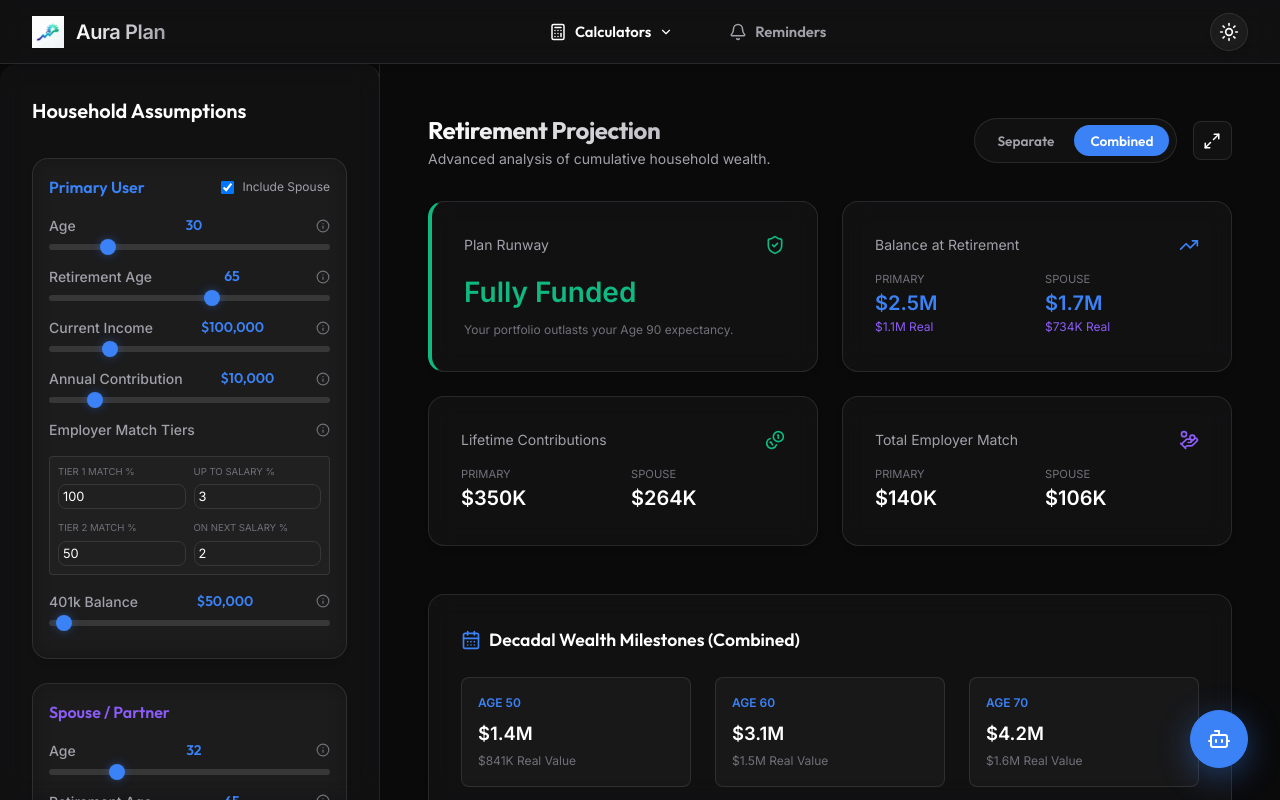
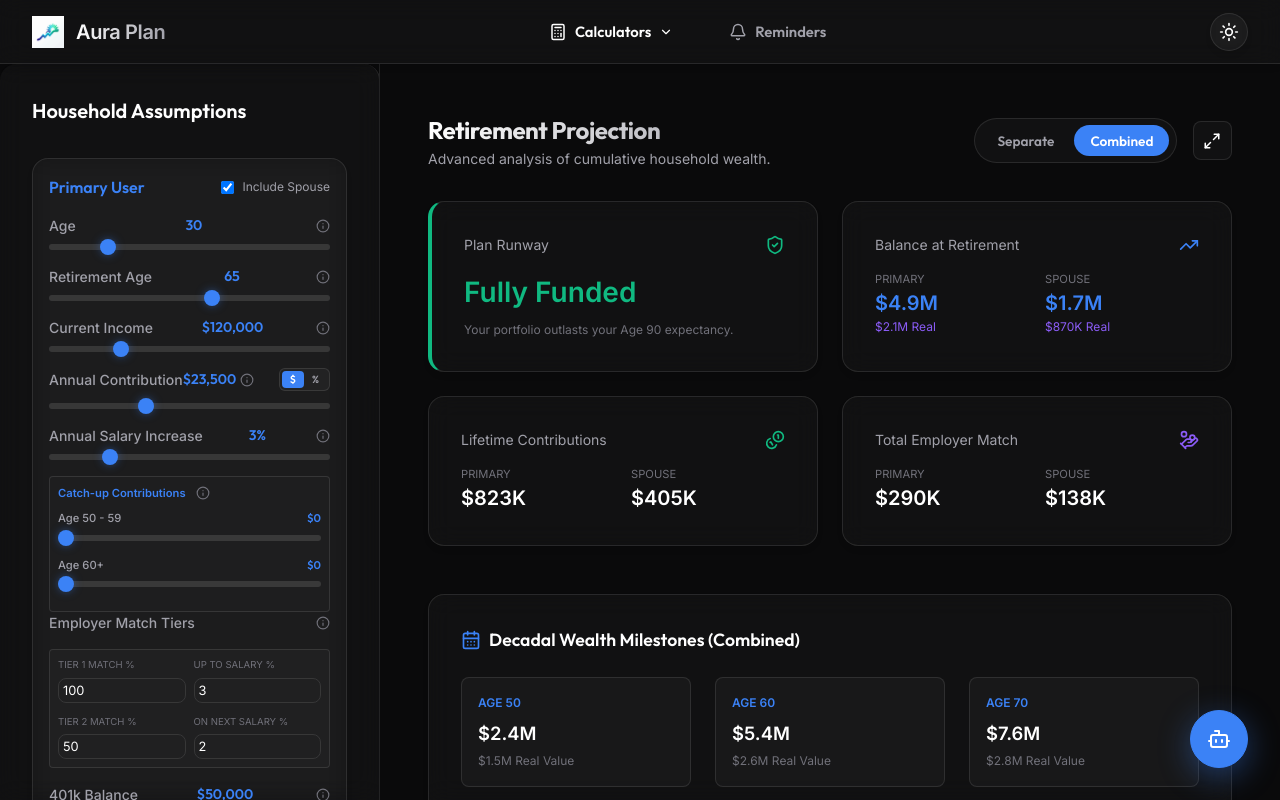
Before and after one commit to aravindannet/FinancialPlanner, a React (Vite) app: page / in a window 1280 px wide. Built offline with nearby package versions, Linux system fonts and the light colour scheme.

Commit message:
Added Advanced Wealth Controls: $/% contribution toggles, individual salary growth, persistent wealth controls, and targeted stress test timing.

```diff
--- a/src/App.tsx
+++ b/src/App.tsx
@@ -10,23 +10,30 @@ export interface AppState {
   retireAge: number;
   userIncome: number;
   userContribution: number;
+  userContributionType: 'dollar' | 'percent';
+  userMatchTier1Pct: number;
+  userMatchTier1Max: number;
+  userMatchTier2Pct: number;
+  userMatchTier2Max: number;
+  salaryGrowthUser: number;
+  catchUp50User: number;
+  catchUp60User: number;
   currentBalanceUser: number;
 
   spouseAge: number;
   spouseRetireAge: number;
   spouseIncome: number;
   spouseContribution: number;
+  spouseContributionType: 'dollar' | 'percent';
   spouseMatchTier1Pct: number;
   spouseMatchTier1Max: number;
   spouseMatchTier2Pct: number;
   spouseMatchTier2Max: number;
+  salaryGrowthSpouse: number;
+  catchUp50Spouse: number;
+  catchUp60Spouse: number;
   currentBalanceSpouse: number;
   hasSpouse: boolean;
-
-  userMatchTier1Pct: number;
-  userMatchTier1Max: number;
-  userMatchTier2Pct: number;
-  userMatchTier2Max: number;
 
   lifeExpectancy: number;
   expectedReturn: number;
@@ -40,6 +47,7 @@ export interface AppState {
   ssStartAgeSpouse: 62 | 67 | 70;
   taxRate: number; // Percentage
   enableStressTest: boolean;
+  stressTestAge: number;
   applyEarlyPenalty: boolean;
   withdrawalStartAge: number;
 
@@ -76,22 +84,30 @@ function App() {
   const [state, setState] = useState<AppState>({
     userAge: 30,
     retireAge: 65,
-    userIncome: 100000,
-    userContribution: 10000,
-    currentBalanceUser: 50000,
+    userIncome: 120000,
+    userContribution: 23500,
+    userContributionType: 'dollar',
     userMatchTier1Pct: 100,
     userMatchTier1Max: 3,
     userMatchTier2Pct: 50,
     userMatchTier2Max: 2,
+    salaryGrowthUser: 3,
+    catchUp50User: 0,
+    catchUp60User: 0,
+    currentBalanceUser: 50000,
 
-    spouseAge: 32,
+    spouseAge: 38,
     spouseRetireAge: 65,
-    spouseIncome: 80000,
-    spouseContribution: 8000,
+    spouseIncome: 85000,
+    spouseContribution: 15000,
+    spouseContributionType: 'dollar',
     spouseMatchTier1Pct: 100,
     spouseMatchTier1Max: 3,
     spouseMatchTier2Pct: 50,
     spouseMatchTier2Max: 2,
+    salaryGrowthSpouse: 3,
+    catchUp50Spouse: 0,
+    catchUp60Spouse: 0,
     currentBalanceSpouse: 30000,
     hasSpouse: true,
 
@@ -113,7 +129,8 @@ function App() {
     contributionModel: 'mid-year',
     theme: 'dark',
     applyEarlyPenalty: false,
-    withdrawalStartAge: 65,
+    withdrawalStartAge: 60,
+    stressTestAge: 65,
   });
 
   useEffect(() => {
@@ -138,31 +155,61 @@ function App() {
       const currentAgeSpouse = state.spouseAge + yearIdx;
       const cumulativeInflation = Math.pow(1 + inflationRate, yearIdx);
 
-      // Apply Stress Test (2008 Crash: -37% in Year 1)
-      const yearlyReturn = (state.enableStressTest && yearIdx === 0) ? -0.37 : nominalRate;
+      // Compounded Income
+      const currentIncomeUser = state.userIncome * Math.pow(1 + (state.salaryGrowthUser/100), yearIdx);
+      const currentIncomeSpouse = state.spouseIncome * Math.pow(1 + (state.salaryGrowthSpouse/100), yearIdx);
+
+      // Apply Stress Test to return
+      const yearlyReturn = (state.enableStressTest && currentAgeUser === state.stressTestAge) ? -0.37 : nominalRate;
 
       // --- USER CALCULATIONS ---
       let userCont = 0;
       let userMatch = 0;
       if (currentAgeUser < state.retireAge) {
-        userCont = Math.min(state.userContribution, 24500);
-        // Tiered Match User
-        const tier1Match = Math.min(state.userIncome * (state.userMatchTier1Max / 100), userCont) * (state.userMatchTier1Pct / 100);
-        const userContAboveTier1 = Math.max(0, userCont - (state.userIncome * (state.userMatchTier1Max / 100)));
-        const tier2Match = Math.min(state.userIncome * (state.userMatchTier2Max / 100), userContAboveTier1) * (state.userMatchTier2Pct / 100);
-        userMatch = tier1Match + tier2Match;
+        // Base Contribution
+        const baseCont = state.userContributionType === 'dollar'
+          ? state.userContribution
+          : (currentIncomeUser * (state.userContribution / 100));
+
+        // Catch-up
+        let catchUp = 0;
+        if (currentAgeUser >= 60) {
+          catchUp = state.catchUp60User;
+        } else if (currentAgeUser >= 50) {
+          catchUp = state.catchUp50User;
+        }
+
+        userCont = baseCont + catchUp;
+
+        const tier1Amount = currentIncomeUser * (state.userMatchTier1Max / 100);
+        const tier1Match = tier1Amount * (state.userMatchTier1Pct / 100);
+        const tier2Amount = currentIncomeUser * (state.userMatchTier2Max / 100);
+        const tier2Match = tier2Amount * (state.userMatchTier2Pct / 100);
+        userMatch = Math.min(userCont, tier1Match + tier2Match);
       }
 
       // --- SPOUSE CALCULATIONS ---
       let spouseCont = 0;
       let spouseMatch = 0;
       if (state.hasSpouse && currentAgeSpouse < state.spouseRetireAge) {
-        spouseCont = Math.min(state.spouseContribution, 24500);
-        // Tiered Match Spouse
-        const tier1MatchS = Math.min(state.spouseIncome * (state.spouseMatchTier1Max / 100), spouseCont) * (state.spouseMatchTier1Pct / 100);
-        const spouseContAboveTier1 = Math.max(0, spouseCont - (state.spouseIncome * (state.spouseMatchTier1Max / 100)));
-        const tier2MatchS = Math.min(state.spouseIncome * (state.spouseMatchTier2Max / 100), spouseContAboveTier1) * (state.spouseMatchTier2Pct / 100);
-        spouseMatch = tier1MatchS + tier2MatchS;
+        const baseCont = state.spouseContributionType === 'dollar'
+          ? state.spouseContribution
+          : (currentIncomeSpouse * (state.spouseContribution / 100));
+
+        let catchUp = 0;
+        if (currentAgeSpouse >= 60) {
+          catchUp = state.catchUp60Spouse;
+        } else if (currentAgeSpouse >= 50) {
+          catchUp = state.catchUp50Spouse;
+        }
+
+        spouseCont = baseCont + catchUp;
+
+        const tier1Amount = currentIncomeSpouse * (state.spouseMatchTier1Max / 100);
+        const tier1Match = tier1Amount * (state.spouseMatchTier1Pct / 100);
+        const tier2Amount = currentIncomeSpouse * (state.spouseMatchTier2Max / 100);
+        const tier2Match = tier2Amount * (state.spouseMatchTier2Pct / 100);
+        spouseMatch = Math.min(spouseCont, tier1Match + tier2Match);
       }
 
       // Interest — varies by contribution model
--- a/src/components/InputPanel.tsx
+++ b/src/components/InputPanel.tsx
@@ -52,11 +52,67 @@ export const InputPanel: React.FC<InputPanelProps> = ({ state, updateState }) =>
           <input type="range" min="0" max="500000" step="5000" value={state.userIncome} onChange={(e) => updateState('userIncome', Number(e.target.value))} />
         </div>
         <div className="input-group">
+          <div style={{ display: 'flex', justifyContent: 'space-between', alignItems: 'center', marginBottom: 'var(--spacing-xs)' }}>
+            <label className="input-label" style={{ margin: 0 }}>
+              Annual Contribution <span className="value">{state.userContributionType === 'percent' ? `${state.userContribution}%` : `$${state.userContribution.toLocaleString()}`}</span>
+              <InfoTooltip align="right" text="Your annual deposit. Can be specified as a flat dollar amount or a percentage of your salary." />
+            </label>
+            <div style={{ display: 'flex', background: 'var(--bg-surface)', borderRadius: '6px', padding: '2px', border: '1px solid var(--border)' }}>
+              {['dollar', 'percent'].map((type) => (
+                <button
+                  key={type}
+                  onClick={() => updateState('userContributionType', type as any)}
+                  style={{
+                    padding: '2px 8px',
+                    fontSize: '0.65rem',
+                    border: 'none',
+                    borderRadius: '4px',
+                    background: state.userContributionType === type ? 'var(--primary)' : 'transparent',
+                    color: state.userContributionType === type ? 'white' : 'var(--text-secondary)',
+                    cursor: 'pointer',
+                    fontWeight: 600
+                  }}
+                >
+                  {type === 'dollar' ? '$' : '%'}
+                </button>
+              ))}
+            </div>
+          </div>
+          <input
+            type="range"
+            min="0"
+            max={state.userContributionType === 'percent' ? 100 : 70000}
+            step={state.userContributionType === 'percent' ? 1 : 500}
+            value={state.userContribution}
+            onChange={(e) => updateState('userContribution', Number(e.target.value))}
+          />
+        </div>
+
+        <div className="input-group">
           <label className="input-label">
-            Annual Contribution <span className="value">${state.userContribution.toLocaleString()}</span>
-            <InfoTooltip align="right" text="Your annual 401k contribution." />
+            Annual Salary Increase <span className="value">{state.salaryGrowthUser}%</span>
+            <InfoTooltip align="right" text="Optional. Expected annual percentage growth of your salary. Note: This compounds your income but does not automatically adjust IRS contribution limits unless you change them." />
           </label>
-          <input type="range" min="0" max="69000" step="500" value={state.userContribution} onChange={(e) => updateState('userContribution', Number(e.target.value))} />
+          <input type="range" min="0" max="15" step="0.5" value={state.salaryGrowthUser} onChange={(e) => updateState('salaryGrowthUser', Number(e.target.value))} />
+        </div>
+
+        <div style={{ marginTop: 'var(--spacing-md)', background: 'rgba(255,255,255,0.01)', padding: 'var(--spacing-sm)', borderRadius: 'var(--radius-sm)', border: '1px solid var(--border)' }}>
+          <p style={{ fontSize: '0.7rem', fontWeight: 600, color: 'var(--primary)', marginBottom: 'var(--spacing-sm)', display: 'flex', alignItems: 'center', gap: '0.4rem' }}>
+            Catch-up Contributions
+            <InfoTooltip align="right" text="IRS allowed additional deposits for older participants. (Example 2026: $8,000 for age 50+, $11,250 for age 60-63)." />
+          </p>
+          <div className="input-group">
+            <label className="input-label" style={{ fontSize: '0.7rem' }}>
+              Age 50 - 59 <span className="value">${state.catchUp50User.toLocaleString()}</span>
+            </label>
+            <input type="range" min="0" max="15000" step="250" value={state.catchUp50User} onChange={(e) => updateState('catchUp50User', Number(e.target.value))} />
+          </div>
+          <div className="input-group">
+            <label className="input-label" style={{ fontSize: '0.7rem' }}>
+              Age 60+ <span className="value">${state.catchUp60User.toLocaleString()}</span>
+            </label>
+            <input type="range" min="0" max="20000" step="250" value={state.catchUp60User} onChange={(e) => updateState('catchUp60User', Number(e.target.value))} />
+          </div>
         </div>
         <div className="input-group" style={{ marginBottom: 'var(--spacing-md)' }}>
           <label className="input-label" style={{ marginBottom: '0.5rem' }}>
@@ -116,11 +172,67 @@ export const InputPanel: React.FC<InputPanelProps> = ({ state, updateState }) =>
           <input type="range" min="0" max="500000" step="5000" value={state.spouseIncome} onChange={(e) => updateState('spouseIncome', Number(e.target.value))} />
         </div>
         <div className="input-group">
+          <div style={{ display: 'flex', justifyContent: 'space-between', alignItems: 'center', marginBottom: 'var(--spacing-xs)' }}>
+            <label className="input-label" style={{ margin: 0 }}>
+              Annual Contribution <span className="value">{state.spouseContributionType === 'percent' ? `${state.spouseContribution}%` : `$${state.spouseContribution.toLocaleString()}`}</span>
+              <InfoTooltip align="right" text="Spouse's annual deposit. Can be specified as a flat dollar amount or a percentage of salary." />
+            </label>
+            <div style={{ display: 'flex', background: 'var(--bg-surface)', borderRadius: '6px', padding: '2px', border: '1px solid var(--border)' }}>
+              {['dollar', 'percent'].map((type) => (
+                <button
+                  key={type}
+                  onClick={() => updateState('spouseContributionType', type as any)}
+                  style={{
+                    padding: '2px 8px',
+                    fontSize: '0.65rem',
+                    border: 'none',
+                    borderRadius: '4px',
+                    background: state.spouseContributionType === type ? 'var(--accent-2)' : 'transparent',
+                    color: state.spouseContributionType === type ? 'white' : 'var(--text-secondary)',
+                    cursor: 'pointer',
+                    fontWeight: 600
+                  }}
+                >
+                  {type === 'dollar' ? '$' : '%'}
+                </button>
+              ))}
+            </div>
+          </div>
+          <input
+            type="range"
+            min="0"
+            max={state.spouseContributionType === 'percent' ? 100 : 70000}
+            step={state.spouseContributionType === 'percent' ? 1 : 500}
+            value={state.spouseContribution}
+            onChange={(e) => updateState('spouseContribution', Number(e.target.value))}
+          />
+        </div>
+
+        <div className="input-group">
           <label className="input-label">
-            Annual Contribution <span className="value">${state.spouseContribution.toLocaleString()}</span>
-            <InfoTooltip align="right" text="Spouse's annual deposit." />
+            Annual Salary Increase <span className="value">{state.salaryGrowthSpouse}%</span>
+            <InfoTooltip align="right" text="Optional. Expected annual percentage growth of spouse's salary." />
           </label>
-          <input type="range" min="0" max="69000" step="500" value={state.spouseContribution} onChange={(e) => updateState('spouseContribution', Number(e.target.value))} />
+          <input type="range" min="0" max="15" step="0.5" value={state.salaryGrowthSpouse} onChange={(e) => updateState('salaryGrowthSpouse', Number(e.target.value))} />
+        </div>
+
+        <div style={{ marginTop: 'var(--spacing-md)', background: 'rgba(255,255,255,0.01)', padding: 'var(--spacing-sm)', borderRadius: 'var(--radius-sm)', border: '1px solid var(--border)' }}>
+          <p style={{ fontSize: '0.7rem', fontWeight: 600, color: 'var(--accent-2)', marginBottom: 'var(--spacing-sm)', display: 'flex', alignItems: 'center', gap: '0.4rem' }}>
+            Catch-up Contributions
+            <InfoTooltip align="right" text="IRS additional deposits for spouse." />
+          </p>
+          <div className="input-group">
+            <label className="input-label" style={{ fontSize: '0.7rem' }}>
+              Age 50 - 59 <span className="value">${state.catchUp50Spouse.toLocaleString()}</span>
+            </label>
+            <input type="range" min="0" max="15000" step="250" value={state.catchUp50Spouse} onChange={(e) => updateState('catchUp50Spouse', Number(e.target.value))} />
+          </div>
+          <div className="input-group">
+            <label className="input-label" style={{ fontSize: '0.7rem' }}>
+              Age 60+ <span className="value">${state.catchUp60Spouse.toLocaleString()}</span>
+            </label>
+            <input type="range" min="0" max="20000" step="250" value={state.catchUp60Spouse} onChange={(e) => updateState('catchUp60Spouse', Number(e.target.value))} />
+          </div>
         </div>
         <div className="input-group" style={{ marginBottom: 'var(--spacing-md)' }}>
           <label className="input-label" style={{ marginBottom: '0.5rem' }}>
@@ -245,16 +357,15 @@ export const InputPanel: React.FC<InputPanelProps> = ({ state, updateState }) =>
           <input type="range" min="0" max="50" step="1" value={state.taxRate} onChange={(e) => updateState('taxRate', Number(e.target.value))} />
         </div>
 
-        {state.retireAge < 60 && (
         <div style={{ marginTop: 'var(--spacing-md)', padding: 'var(--spacing-sm)', background: 'rgba(239, 68, 68, 0.05)', borderRadius: 'var(--radius-md)', border: '1px solid rgba(239, 68, 68, 0.2)' }}>
-            <h4 style={{ fontSize: '0.85rem', color: 'var(--danger)', marginBottom: 'var(--spacing-sm)', fontWeight: 700 }}>Early Wealth Controls</h4>
+          <h4 style={{ fontSize: '0.85rem', color: 'var(--danger)', marginBottom: 'var(--spacing-sm)', fontWeight: 700 }}>Wealth Controls</h4>
 
           <div className="input-group">
             <label className="input-label">
               Begin Withdrawals at Age <span className="value">Age {state.withdrawalStartAge}</span>
-                <InfoTooltip align="right" text="Defer withdrawals until age 60+ to avoid the 10% penalty, even if retiring early." />
+              <InfoTooltip align="right" text="Option to defer withdrawals until a specific age, even if retiring earlier. Defaults to 60." />
             </label>
-              <input type="range" min={state.retireAge} max="70" value={state.withdrawalStartAge} onChange={(e) => updateState('withdrawalStartAge', Number(e.target.value))} />
+            <input type="range" min={Math.min(state.retireAge, state.spouseRetireAge)} max="70" value={state.withdrawalStartAge} onChange={(e) => updateState('withdrawalStartAge', Number(e.target.value))} />
           </div>
 
           <div style={{ display: 'flex', alignItems: 'center', gap: '0.5rem' }}>
@@ -271,10 +382,10 @@ export const InputPanel: React.FC<InputPanelProps> = ({ state, updateState }) =>
             </label>
           </div>
         </div>
-        )}
 
         <div style={{ marginTop: 'var(--spacing-md)', padding: '0.75rem', background: 'rgba(239, 68, 68, 0.1)', borderRadius: 'var(--radius-md)' }}>
-          <div style={{ display: 'flex', alignItems: 'center', gap: '0.5rem' }}>
+          <div style={{ marginBottom: 'var(--spacing-sm)' }}>
+            <div style={{ display: 'flex', alignItems: 'center', gap: '0.5rem', marginBottom: 'var(--spacing-xs)' }}>
               <input
                 type="checkbox"
                 id="stressTest"
@@ -284,8 +395,24 @@ export const InputPanel: React.FC<InputPanelProps> = ({ state, updateState }) =>
               />
               <label htmlFor="stressTest" style={{ cursor: 'pointer', fontSize: '0.875rem', color: 'var(--danger)', fontWeight: 600 }}>
                 Simulate 2008 Crash
-              <InfoTooltip align="right" text="Applies a -37% return in Month 1 of Year 1 to stress test plan resilience." />
+                <InfoTooltip align="right" text="Target a specific year for a -37% return crash simulation." />
               </label>
+            </div>
+
+            {state.enableStressTest && (
+              <div className="input-group" style={{ paddingLeft: '22px' }}>
+                <label className="input-label" style={{ fontSize: '0.7rem' }}>
+                  Crash at Age <span className="value">{state.stressTestAge}</span>
+                </label>
+                <input
+                  type="range"
+                  min={state.userAge}
+                  max={state.lifeExpectancy}
+                  value={state.stressTestAge}
+                  onChange={(e) => updateState('stressTestAge', Number(e.target.value))}
+                />
+              </div>
+            )}
           </div>
         </div>
       </div>
```
Lines whose indentation alone changed are shown as unchanged.
